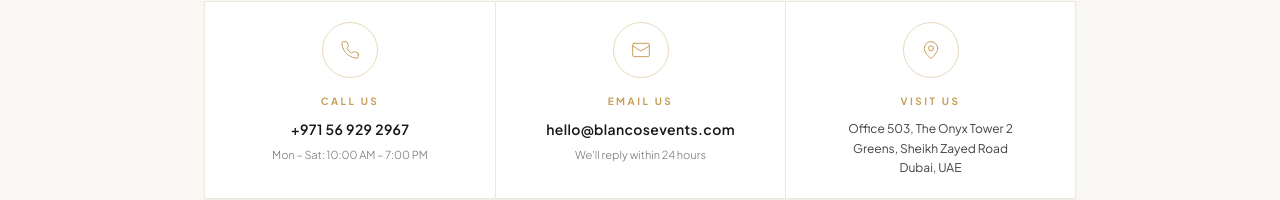
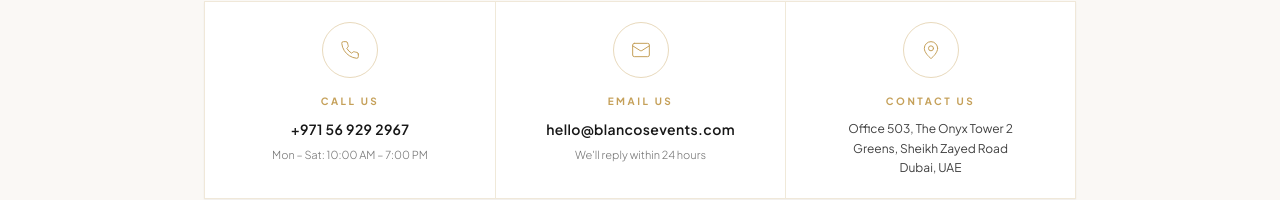
Before and after one commit to itfalcon176/blancosevents.com, a Next.js app: page /contact in a window 1280 px wide. Shown: the part 742-942 px from the top of the page. Built offline with nearby package versions, Linux system fonts and the light colour scheme; a web font is replaced by a local one.

Commit message:
feat: add ContactPageContent component with inquiry form and contact details

```diff
--- a/src/components/ContactPageContent.tsx
+++ b/src/components/ContactPageContent.tsx
@@ -177,7 +177,7 @@
               <MapPin className="w-5 h-5 stroke-[1.2]" />
             </div>
             <h3 className="text-[10px] font-bold tracking-[0.25em] uppercase text-[#C5A059] mb-2.5">
-              VISIT US
+              CONTACT US
             </h3>
             <p className="text-xs text-neutral-700 leading-relaxed font-normal max-w-[260px]">
               Office 503, The Onyx Tower 2 <br />
```
